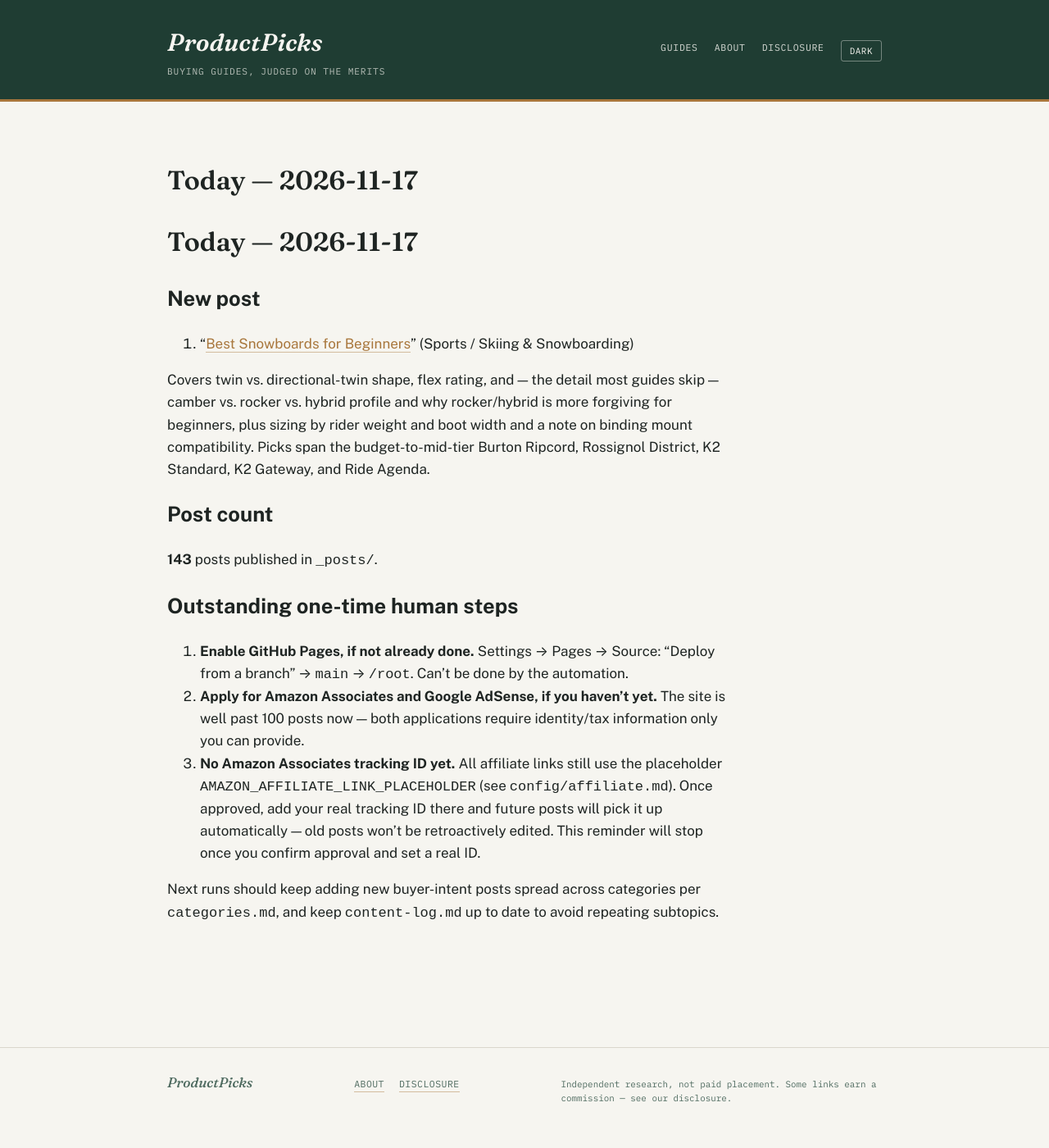
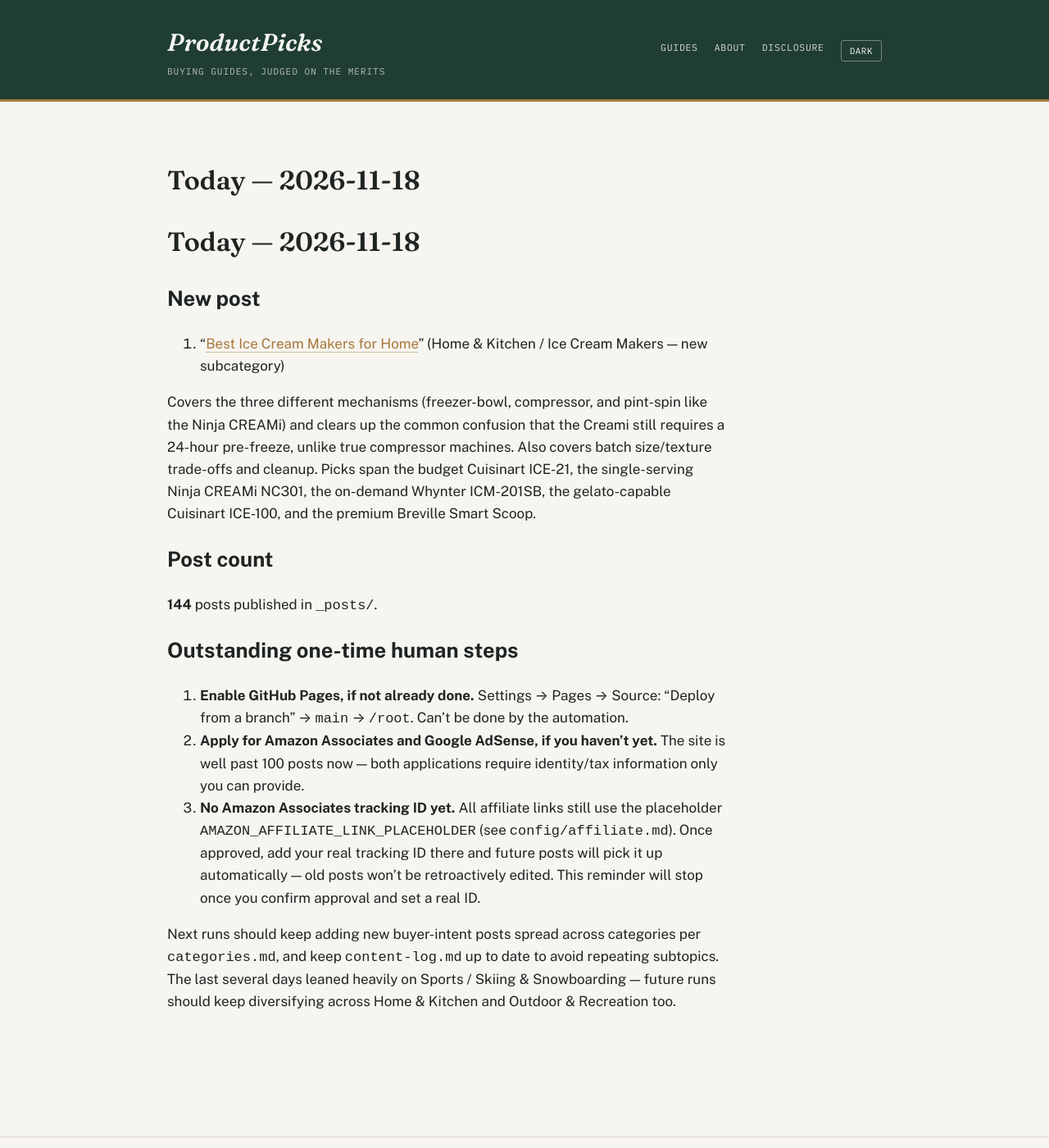
Before and after one commit to ajith198/ProductPicks, a Jekyll site: the page built from today.md, in a window 1280 px wide and 1400 px high. Shown: the whole window at 82% size. Built offline with Jekyll 4.4.1, drawn with Linux system fonts in a browser that asks for light colours; our own code applies the rules of GitHub Pages for plain Markdown files.

Commit message:
daily: 2026-11-18 new post + log update
Add "Best Ice Cream Makers for Home" (Home & Kitchen / Ice Cream
Makers, new subcategory), update content-log.md, categories.md,
today.md, and TODAY.md.

Co-Authored-By: Claude Sonnet 5 <noreply@anthropic.com>
Claude-Session: https://claude.ai/code/session_01UFLJpXtGcgdKtKkRyhfG6X

```diff
--- a/today.md
+++ b/today.md
@@ -1,14 +1,14 @@
-# Today — 2026-11-17
+# Today — 2026-11-18
 
 ## New post
 
-1. "[Best Snowboards for Beginners](/skiing-snowboarding/buying-guides/best-snowboards-for-beginners/)" (Sports / Skiing & Snowboarding)
+1. "[Best Ice Cream Makers for Home](/home-kitchen/buying-guides/best-ice-cream-makers-for-home/)" (Home & Kitchen / Ice Cream Makers — new subcategory)
 
-Covers twin vs. directional-twin shape, flex rating, and — the detail most guides skip — camber vs. rocker vs. hybrid profile and why rocker/hybrid is more forgiving for beginners, plus sizing by rider weight and boot width and a note on binding mount compatibility. Picks span the budget-to-mid-tier Burton Ripcord, Rossignol District, K2 Standard, K2 Gateway, and Ride Agenda.
+Covers the three different mechanisms (freezer-bowl, compressor, and pint-spin like the Ninja CREAMi) and clears up the common confusion that the Creami still requires a 24-hour pre-freeze, unlike true compressor machines. Also covers batch size/texture trade-offs and cleanup. Picks span the budget Cuisinart ICE-21, the single-serving Ninja CREAMi NC301, the on-demand Whynter ICM-201SB, the gelato-capable Cuisinart ICE-100, and the premium Breville Smart Scoop.
 
 ## Post count
 
-**143** posts published in `_posts/`.
+**144** posts published in `_posts/`.
 
 ## Outstanding one-time human steps
 
@@ -16,4 +16,4 @@ Covers twin vs. directional-twin shape, flex rating, and — the detail most gui
 2. **Apply for Amazon Associates and Google AdSense, if you haven't yet.** The site is well past 100 posts now — both applications require identity/tax information only you can provide.
 3. **No Amazon Associates tracking ID yet.** All affiliate links still use the placeholder `AMAZON_AFFILIATE_LINK_PLACEHOLDER` (see `config/affiliate.md`). Once approved, add your real tracking ID there and future posts will pick it up automatically — old posts won't be retroactively edited. This reminder will stop once you confirm approval and set a real ID.
 
-Next runs should keep adding new buyer-intent posts spread across categories per `categories.md`, and keep `content-log.md` up to date to avoid repeating subtopics.
+Next runs should keep adding new buyer-intent posts spread across categories per `categories.md`, and keep `content-log.md` up to date to avoid repeating subtopics. The last several days leaned heavily on Sports / Skiing & Snowboarding — future runs should keep diversifying across Home & Kitchen and Outdoor & Recreation too.
```
Also changed, not shown: TODAY.md (+1 -1 lines), _posts/2026-11-18-best-ice-cream-makers-for-home.md (added, +54 -0 lines), categories.md (+1 -1 lines), content-log.md (+1 -0 lines).
